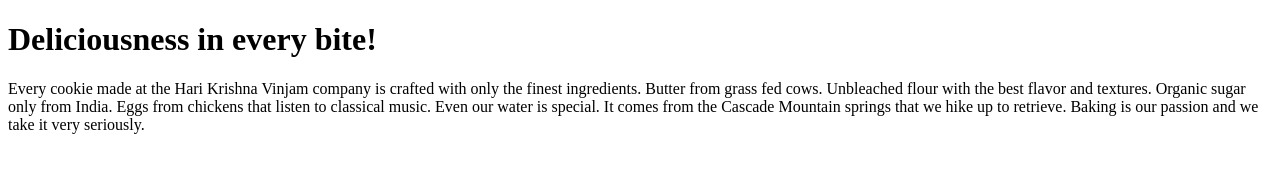
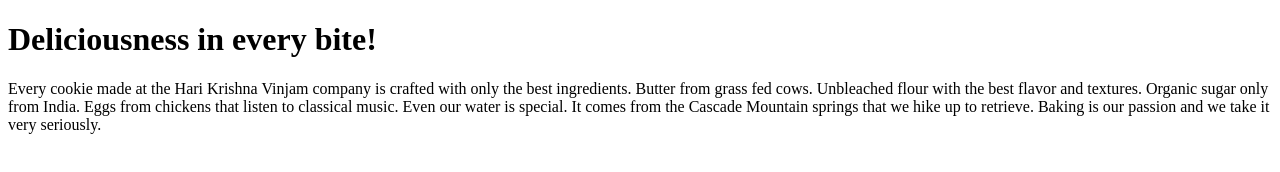
Before and after one commit to HariKrishnaVinjam/GitCommands, a plain HTML site: page index.htm in a window 1280 px wide. Drawn offline with Linux system fonts and the light colour scheme.

Commit message:
Update index text

```diff
--- a/index.htm
+++ b/index.htm
@@ -3,7 +3,7 @@
 <body>
 
 <h1>Deliciousness in every bite!</h1>
-<p>Every cookie made at the Hari Krishna Vinjam company is crafted with only the finest ingredients. Butter from grass fed cows. Unbleached flour with the best flavor and textures. Organic sugar only from India. Eggs from chickens that listen to classical music. Even our water is special. It comes from the Cascade Mountain springs that we hike up to retrieve. Baking is our passion and we take it very seriously.</p>
+<p>Every cookie made at the Hari Krishna Vinjam company is crafted with only the best ingredients. Butter from grass fed cows. Unbleached flour with the best flavor and textures. Organic sugar only from India. Eggs from chickens that listen to classical music. Even our water is special. It comes from the Cascade Mountain springs that we hike up to retrieve. Baking is our passion and we take it very seriously.</p>
 
 </body>
 </html>
```
